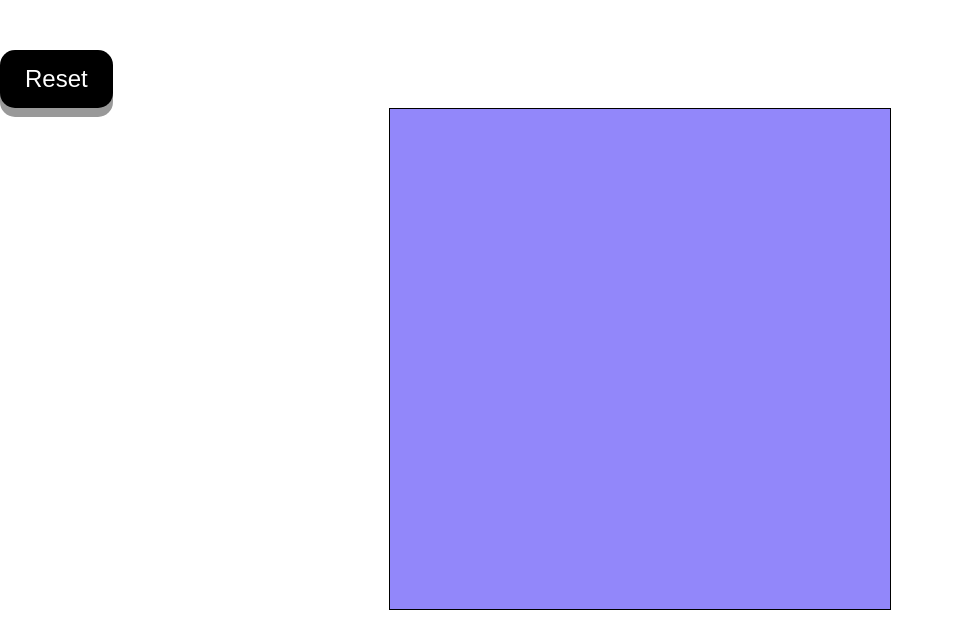
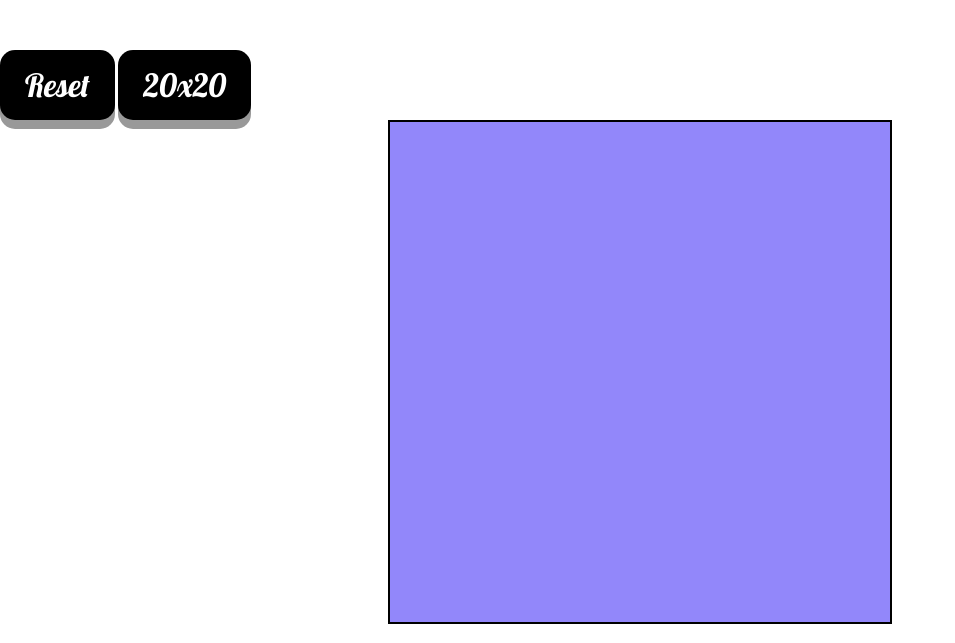
Before and after one commit to odsmal/odin-etch-a-sketch, a plain HTML site: page index.html in a window 1280 px wide. Shown: the part 157-800 px from the top of the page, without its empty margins (0-955 px from the left). Drawn offline with Linux system fonts and the light colour scheme.

Commit message:
2 buttons

```diff
--- a/index.html
+++ b/index.html
@@ -15,7 +15,9 @@
   </head>
   <body>
     <h1>Etch-a-sketch</h1>
-    <button class="button">Reset</button>
+    <button id="reset">Reset</button>
+    <button id="size">20x20</button>
+
     <div class="container"></div>
     <script src="main.js" async defer></script>
   </body>
--- a/main.js
+++ b/main.js
@@ -4,6 +4,8 @@ function createSquares(number) {
   for (let i = 0; i < number * number; i++) {
     const newSquare = document.createElement("div");
     newSquare.classList.add("square");
+    newSquare.addEventListener("mouseover", addColor);
+    newSquare.addEventListener("mouseover", addBlack);
     container.appendChild(newSquare);
   }
 }
@@ -31,35 +33,27 @@ function addBlack(e) {
   }
 }
 
-function colorAndBlack(e) {
-  addColor(e);
-  addBlack(e);
+function reset() {
+  document.querySelector(".container").replaceChildren();
+  createSquares(squaresNum);
+  document.querySelector("#size").innerHTML = `${squaresNum}x${squaresNum}`;
 }
 
-function colorSquares() {
-  const squares = document.querySelectorAll(".square");
-  squares.forEach((square) =>
-    square.addEventListener("mouseover", colorAndBlack)
-  );
-}
-
-function resetSquares() {
-  document.querySelector(".container").replaceChildren();
-  createSquares(squaresNum);
-  colorSquares();
-}
-
-function askUser() {
-  answer = parseInt(prompt("Please enter squares per side"));
-  if (answer != null) return answer;
+function newSize() {
+  let answer = prompt("Please enter squares per side");
+  if (answer != null) {
+    answer = parseInt(answer);
+    if (newSize < 1 || newSize > 100 || Number.isNaN(newSize)) {
+      alert("Enter a number from 1-100 range");
+      newSize();
+    } else {
+      squaresNum = answer;
+      reset();
+    }
+  }
 }
 
 let squaresNum = 20;
-resetSquares(squaresNum);
-
-
-document.querySelector(".button").addEventListener("click", resetSquares);
-
-// createSquares(askUser());
-
-// resetSquares();
+window.addEventListener("load", reset);
+document.querySelector("#reset").addEventListener("click", reset);
+document.querySelector("#size").addEventListener("click", newSize);
--- a/styles.css
+++ b/styles.css
@@ -9,10 +9,11 @@ h1 {
   text-align:center;
   font-size: 5em;
 }
-.button {
+button {
+  font-family : inherit;
   display: inline-block;
   padding: 15px 25px;
-  font-size: 24px;
+  font-size: 2em;
   cursor: pointer;
   text-align: center;
   text-decoration: none;
@@ -24,9 +25,9 @@ h1 {
   box-shadow: 0 9px #999;
 }
 
-.button:hover {background-color: rgb(27, 27, 27)}
+button:hover {background-color: rgb(27, 27, 27)}
 
-.button:active {
+button:active {
   background-color:rgb(146, 135, 250);
   box-shadow: 0 5px #666;
   transform: translateY(4px);
@@ -36,7 +37,7 @@ h1 {
   width: 500px;
   height: 500px;
   margin: auto;
-  border: 1px solid black;
+  border: 2px solid black;
   background: rgb(146, 135, 250);
   display: grid;
 }
```
